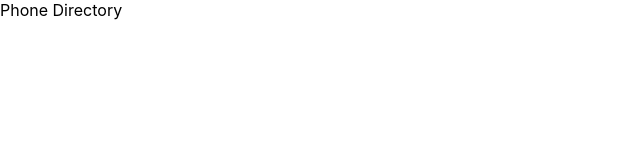
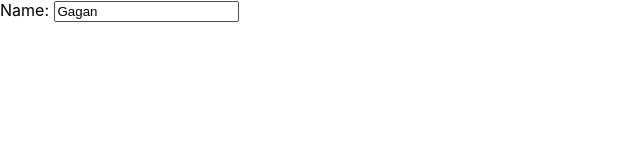
Before and after one commit to gagan392/phone-directory, a React (Create React App) app: page / in a window 1280 px wide. Shown: the top 160 px of the page, without its empty margins (0-640 px from the left). Built offline with nearby package versions, Linux system fonts and the light colour scheme; the HTML template or start-up script is replaced by a standard one.

Commit message:
Created Skeleton of Home Page

```diff
--- a/src/App.js
+++ b/src/App.js
@@ -1,13 +1,22 @@
-import React, { Component } from 'react';
+import React, { Component, Fragment } from 'react';
 
 class App extends Component {
-  render() {
-    return (
-      <div>
-		  Phone Directory
-      </div>
-    );
-  }
+	render() {
+		return (
+			<Fragment>
+				{/* Fragments return children without adding extra node in actual DOM
+						Shorthand: <>...</> */}
+				{/* <div className="header">Phone Directory</div>
+				<button>Add</button>
+				<div>
+					<span> Name: </span><br />
+					<span> Phone: </span>
+				</div> */}
+				<label htmlFor="name">Name: </label>
+				<input type="text" id="name" placeholder="Type Here" defaultValue="Gagan"/>
+			</Fragment>
+		);
+	}
 }
 
 export default App;
```
